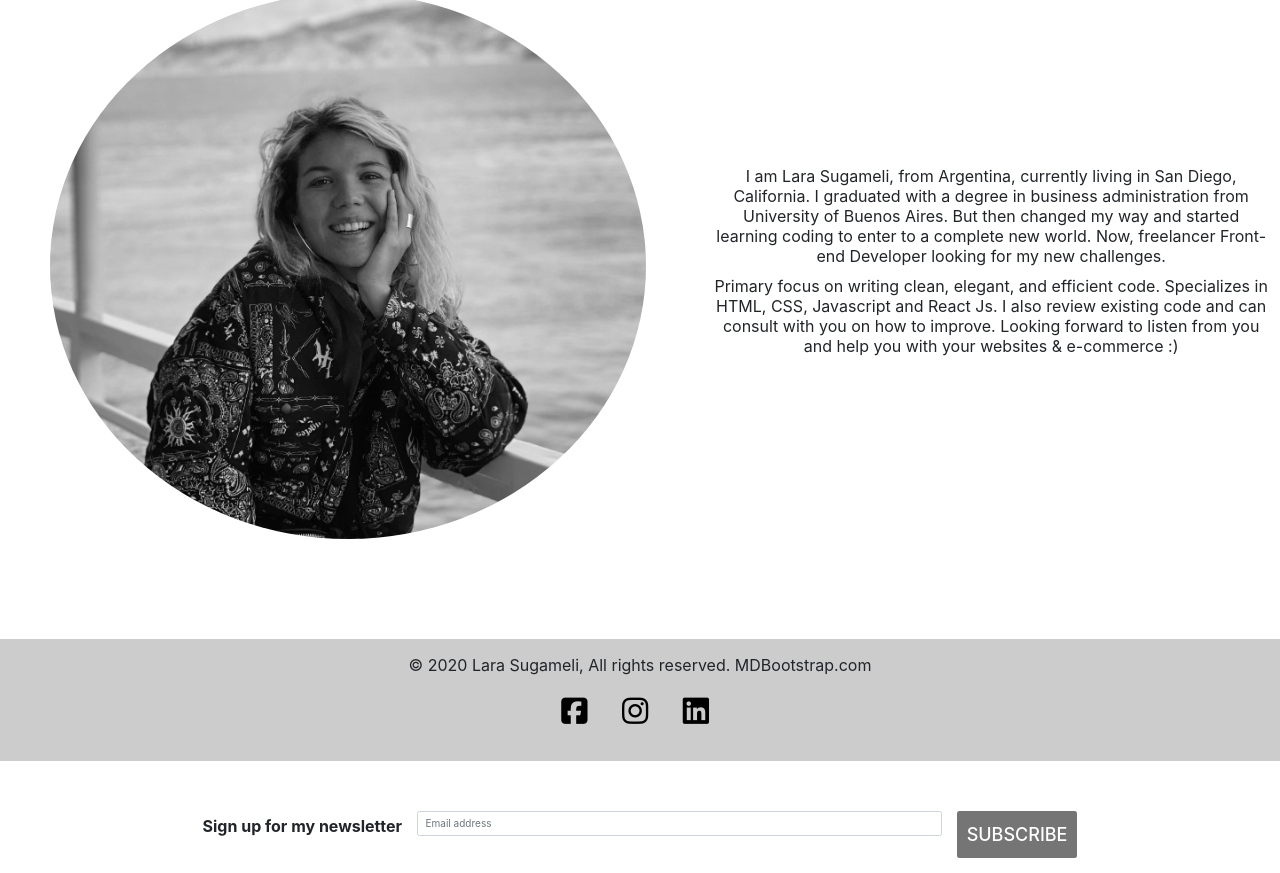
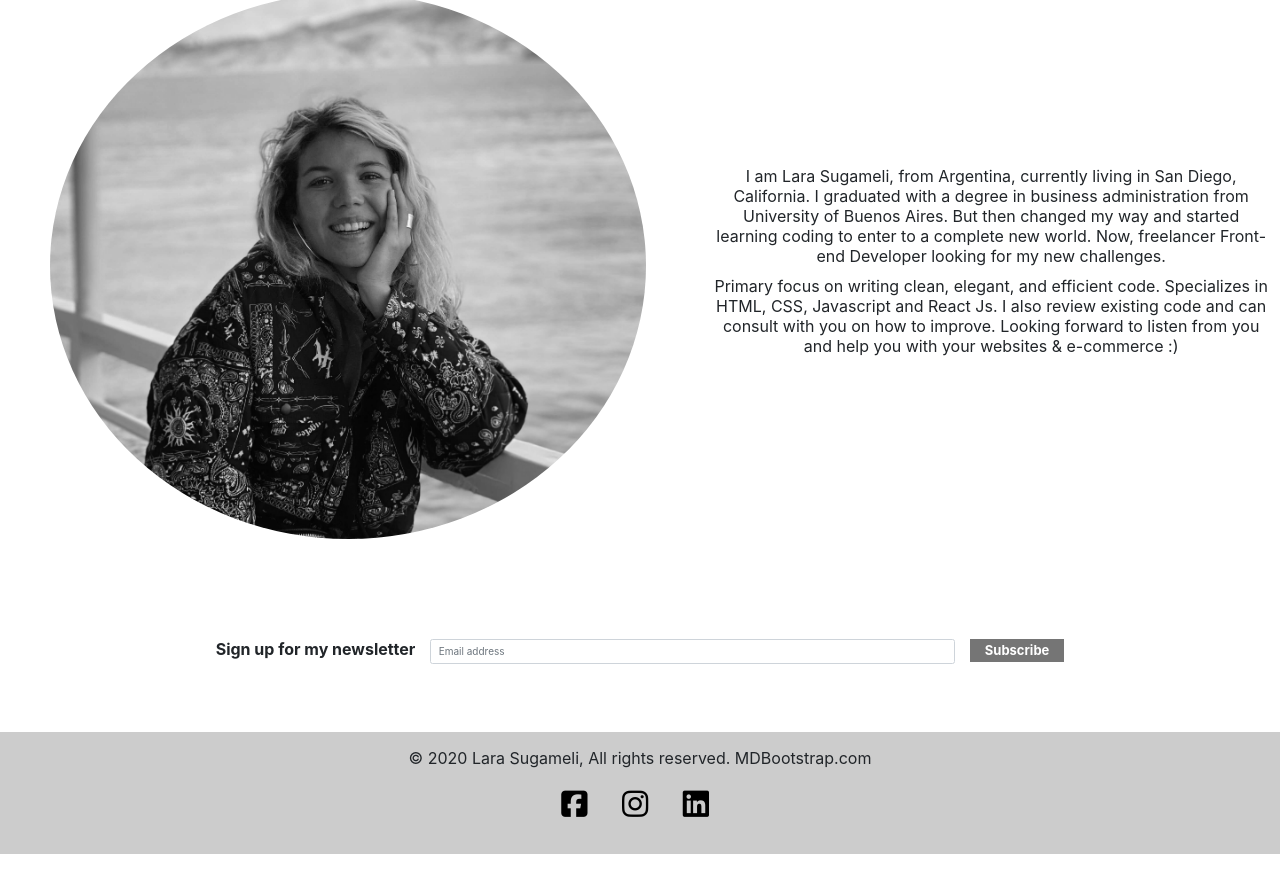
Before and after one commit to larasugameli/lsdeveloper, a website: page paginas/aboutme.html in a window 1280 px wide. Shown: the part 297-1170 px from the top of the page. Drawn offline with nearby package versions, Linux system fonts and the light colour scheme.

Commit message:
entrega final

```diff
--- a/paginas/aboutme.html
+++ b/paginas/aboutme.html
@@ -81,7 +81,44 @@
         </div>
       </div>
     </main>
+    <!-- Section: Form -->
+    <section class="newsletter">
+      <form>
+        <!--Grid row-->
+        <div class="foot row d-flex justify-content-center">
+          <!--Grid column-->
+          <div class="col-auto">
+            <p>
+              <strong>Sign up for my newsletter</strong>
+            </p>
+          </div>
+          <!--Grid column-->
 
+          <!--Grid column-->
+          <div class="col-md-5 col-12">
+            <!-- Email input -->
+            <div class="form-outline mb-4">
+              <input
+                type="email"
+                id="form5Example2"
+                class="form-control"
+                placeholder="Email address"
+              />
+            </div>
+          </div>
+          <!--Grid column-->
+
+          <!--Grid column-->
+          <div class="col-auto">
+            <!-- Submit button -->
+            <button type="submit" class="btn-suscribe">Subscribe</button>
+          </div>
+          <!--Grid column-->
+        </div>
+        <!--Grid row-->
+      </form>
+    </section>
+    <!-- Section: Form -->
     <!--Footer = Derechos + Redes sociales -->
     <!-- Copyright -->
     <footer>
@@ -123,44 +160,6 @@
 
       <!-- Copyright -->
     </footer>
-    <!-- Section: Form -->
-    <section class="newsletter">
-      <form>
-        <!--Grid row-->
-        <div class="foot row d-flex justify-content-center">
-          <!--Grid column-->
-          <div class="col-auto">
-            <p class="pt-2">
-              <strong>Sign up for my newsletter</strong>
-            </p>
-          </div>
-          <!--Grid column-->
-
-          <!--Grid column-->
-          <div class="col-md-5 col-12">
-            <!-- Email input -->
-            <div class="form-outline mb-4">
-              <input
-                type="email"
-                id="form5Example2"
-                class="form-control"
-                placeholder="Email address"
-              />
-            </div>
-          </div>
-          <!--Grid column-->
-
-          <!--Grid column-->
-          <div class="col-auto">
-            <!-- Submit button -->
-            <button type="submit" class="btn btn-dark mb-4">Subscribe</button>
-          </div>
-          <!--Grid column-->
-        </div>
-        <!--Grid row-->
-      </form>
-    </section>
-    <!-- Section: Form -->
 
     <!--Fin del footer -->
     <script
--- a/src/scss/paginas/_aboutme.scss
+++ b/src/scss/paginas/_aboutme.scss
@@ -22,3 +22,19 @@
 .about-me__text {
   padding: 0 0.8rem;
 }
+
+.btn-suscribe {
+  display: block;
+  color: v.$colorPrimario;
+  text-align: center;
+  font-size: 1.3rem;
+  font-weight: bolder;
+  margin-bottom: 2rem;
+  border: none;
+  padding: 0.4rem 1.5rem;
+  background-color: v.$colorTerciario;
+  &:hover {
+    cursor: pointer;
+    background-color: v.$colorSecundario;
+  }
+}
```
Also changed, not shown: build/css/app.css, 3 other files.
